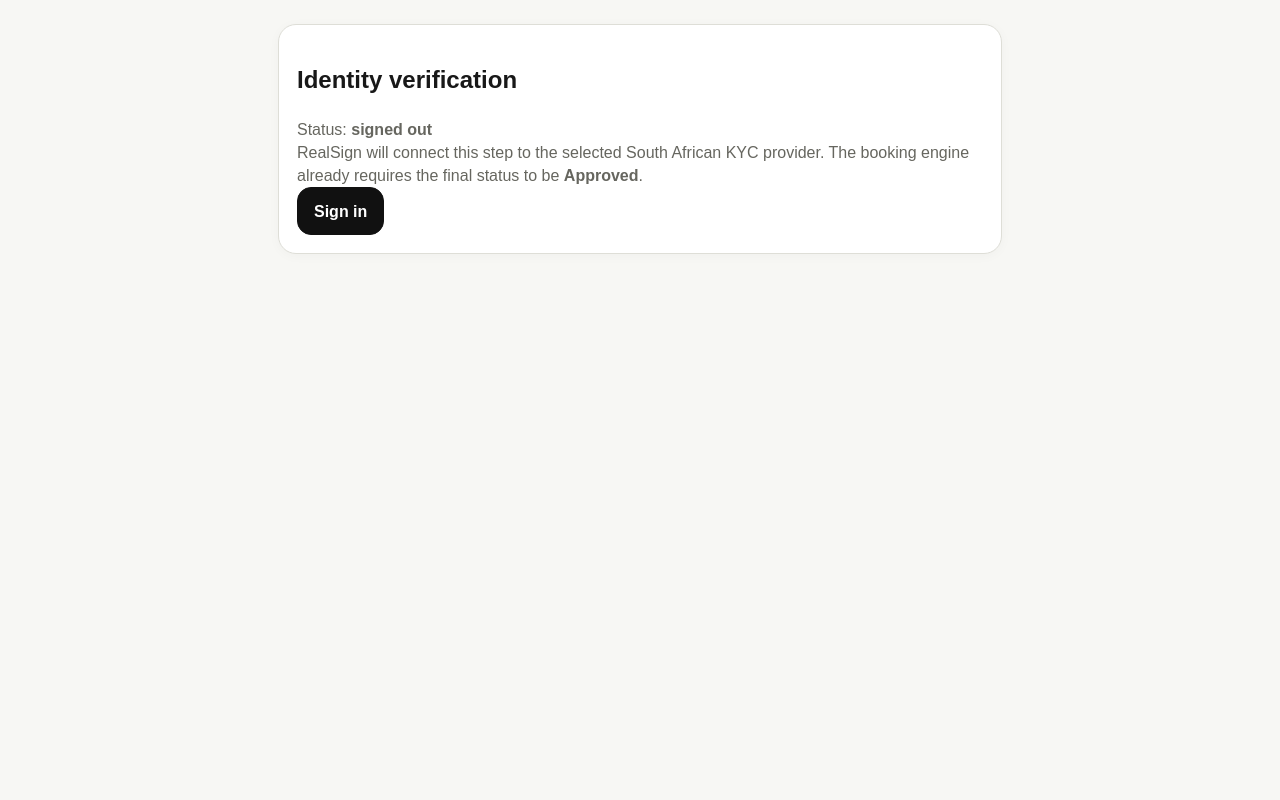
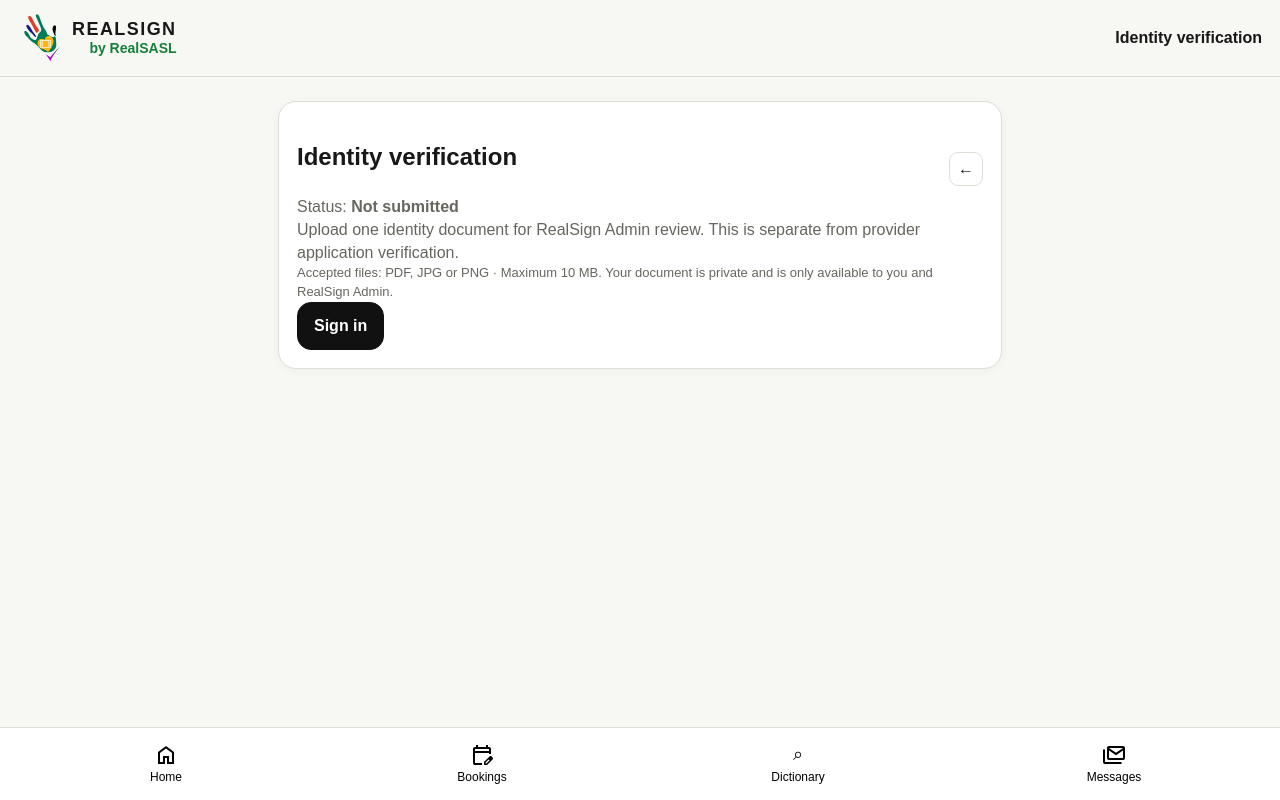
Before and after one commit to tangotea/realsign-sandbox, a Next.js app: page /profile/identity in a window 1280 px wide. Built offline with nearby package versions, Linux system fonts and the light colour scheme; no server answers.

Commit message:
Fix learner identity document upload and admin review

```diff
--- a/app/profile/identity/page.tsx
+++ b/app/profile/identity/page.tsx
@@ -1,3 +1,156 @@
 "use client";
-import { useEffect,useMemo,useState } from "react"; import Link from "next/link"; import { createClient } from "@/lib/supabase/client";
-export default function Page(){const supabase=useMemo(()=>createClient(),[]);const [state,setState]=useState("loading");const [uid,setUid]=useState<string|null>(null);useEffect(()=>{(async()=>{const {data:a}=await supabase.auth.getUser();if(!a.user){setState("signed_out");return;}setUid(a.user.id);const {data}=await supabase.from("user_identity_verifications").select("state").eq("user_id",a.user.id).maybeSingle();setState(data?.state||"not_started");})();},[supabase]);async function start(){if(!uid)return;await supabase.from("user_identity_verifications").upsert({user_id:uid,state:"pending"},{onConflict:"user_id"});setState("pending");}return <main className="main"><section className="card"><h1>Identity verification</h1><p>Status: <strong>{state.replaceAll("_"," ")}</strong></p><p>RealSign will connect this step to the selected South African KYC provider. The booking engine already requires the final status to be <strong>Approved</strong>.</p>{state==="not_started"?<button className="btn" onClick={start}>Start verification</button>:null}{state==="signed_out"?<Link className="btn" href="/sign-in">Sign in</Link>:null}{state==="pending"?<p className="notice">Verification started. For this development checkpoint, Admin can approve the test account from Admin → Users.</p>:null}</section></main>}
+
+import { ChangeEvent, useEffect, useMemo, useState } from "react";
+import Link from "next/link";
+import BrandLockup from "@/components/BrandLockup";
+import AppNav from "@/components/AppNav";
+import { createClient } from "@/lib/supabase/client";
+
+const MAX_FILE_BYTES = 10 * 1024 * 1024;
+const MIME_TYPES = ["application/pdf", "image/jpeg", "image/png"];
+const EXTENSIONS = [".pdf", ".jpg", ".jpeg", ".png"];
+
+type IdentityState = "loading" | "signed_out" | "not_started" | "pending" | "approved" | "rejected" | "needs_information";
+
+function statusLabel(state: IdentityState) {
+  switch (state) {
+    case "pending": return "Pending review";
+    case "approved": return "Approved";
+    case "needs_information": return "Needs information";
+    case "rejected": return "Not approved";
+    default: return "Not submitted";
+  }
+}
+
+async function uploadWithProgress(
+  supabaseUrl: string,
+  publishableKey: string,
+  accessToken: string,
+  path: string,
+  file: File,
+  onProgress: (percent: number) => void,
+) {
+  const encodedPath = path.split("/").map(encodeURIComponent).join("/");
+  return new Promise<{ error: string | null }>(resolve => {
+    const request = new XMLHttpRequest();
+    request.open("POST", `${supabaseUrl}/storage/v1/object/${encodeURIComponent("verification-documents")}/${encodedPath}`);
+    request.setRequestHeader("Authorization", `Bearer ${accessToken}`);
+    request.setRequestHeader("apikey", publishableKey);
+    request.setRequestHeader("x-upsert", "false");
+    request.setRequestHeader("Content-Type", file.type || "application/octet-stream");
+    request.upload.onprogress = event => {
+      if (event.lengthComputable) onProgress(Math.min(100, Math.round((event.loaded / event.total) * 100)));
+    };
+    request.onerror = () => resolve({ error: "Upload failed. Please check your connection and try again." });
+    request.onload = () => {
+      if (request.status >= 200 && request.status < 300) {
+        onProgress(100);
+        resolve({ error: null });
+        return;
+      }
+      let message = "Upload failed. Please try again.";
+      try {
+        const response = JSON.parse(request.responseText) as { message?: string; error?: string };
+        message = response.message || response.error || message;
+      } catch {
+        // Keep the friendly fallback when storage returns a non-JSON response.
+      }
+      resolve({ error: message });
+    };
+    request.send(file);
+  });
+}
+
+export default function Page() {
+  const supabase = useMemo(() => createClient(), []);
+  const [state, setState] = useState<IdentityState>("loading");
+  const [uid, setUid] = useState<string | null>(null);
+  const [storagePath, setStoragePath] = useState<string | null>(null);
+  const [progress, setProgress] = useState<number | null>(null);
+  const [message, setMessage] = useState("");
+  const [messageKind, setMessageKind] = useState<"success" | "error" | "info">("info");
+
+  useEffect(() => {
+    (async () => {
+      const { data: auth } = await supabase.auth.getUser();
+      if (!auth.user) { setState("signed_out"); return; }
+      setUid(auth.user.id);
+      const { data, error } = await supabase.from("user_identity_verifications").select("state,storage_path").eq("user_id", auth.user.id).maybeSingle();
+      if (error) { setMessageKind("error"); setMessage(error.message); }
+      setStoragePath(data?.storage_path || null);
+      setState((data?.state as IdentityState) || "not_started");
+    })();
+  }, [supabase]);
+
+  async function uploadIdentity(event: ChangeEvent<HTMLInputElement>) {
+    const file = event.target.files?.[0];
+    if (!file || !uid) return;
+    if (file.size > MAX_FILE_BYTES) { setMessageKind("error"); setMessage("Please choose a PDF, JPG or PNG file that is 10 MB or smaller."); return; }
+    if (!(MIME_TYPES.includes(file.type) || EXTENSIONS.some(extension => file.name.toLowerCase().endsWith(extension)))) {
+      setMessageKind("error"); setMessage("Please choose a PDF, JPG or PNG file."); return;
+    }
+    const { data: sessionData } = await supabase.auth.getSession();
+    const accessToken = sessionData.session?.access_token;
+    const supabaseUrl = process.env.NEXT_PUBLIC_SUPABASE_URL;
+    const publishableKey = process.env.NEXT_PUBLIC_SUPABASE_PUBLISHABLE_KEY;
+    if (!accessToken || !supabaseUrl || !publishableKey) { setMessageKind("error"); setMessage("Your sign-in session has expired. Please sign in again."); return; }
+    const safeName = file.name.replace(/[^a-zA-Z0-9._-]/g, "-");
+    const path = `${uid}/learner-identity/${Date.now()}-${safeName}`;
+    setProgress(0);
+    setMessageKind("info");
+    setMessage("Uploading identity document… 0%");
+    const upload = await uploadWithProgress(supabaseUrl, publishableKey, accessToken, path, file, percent => {
+      setProgress(percent);
+      setMessage(`Uploading identity document… ${percent}%`);
+    });
+    setProgress(null);
+    if (upload.error) { setMessageKind("error"); setMessage(upload.error); return; }
+    const { error } = await supabase.from("user_identity_verifications").upsert({
+      user_id: uid,
+      state: "pending",
+      storage_path: path,
+      submitted_at: new Date().toISOString(),
+    }, { onConflict: "user_id" });
+    if (error) {
+      await supabase.storage.from("verification-documents").remove([path]);
+      setMessageKind("error"); setMessage(error.message); return;
+    }
+    setStoragePath(path);
+    setState("pending");
+    setMessageKind("success");
+    setMessage("Identity document uploaded successfully. Awaiting admin review.");
+    event.target.value = "";
+  }
+
+  async function removeIdentity() {
+    if (!uid || !storagePath || !window.confirm("Remove this identity document? You can upload a replacement.")) return;
+    setMessageKind("info");
+    setMessage("Removing identity document…");
+    const { error: storageError } = await supabase.storage.from("verification-documents").remove([storagePath]);
+    if (storageError) { setMessageKind("error"); setMessage(storageError.message); return; }
+    const { error } = await supabase.from("user_identity_verifications").update({ state: "not_started", storage_path: null, submitted_at: null }).eq("user_id", uid);
+    if (error) { setMessageKind("error"); setMessage(error.message); return; }
+    setStoragePath(null);
+    setState("not_started");
+    setMessageKind("success");
+    setMessage("Identity document removed.");
+  }
+
+  return <div className="shell">
+    <header className="topbar"><BrandLockup /><strong>Identity verification</strong></header>
+    <main className="main">
+      <section className="card">
+        <div className="row"><div><h1>Identity verification</h1><p>Status: <strong>{statusLabel(state)}</strong></p></div><Link className="help-btn" href="/profile" aria-label="Back to profile">←</Link></div>
+        <p>Upload one identity document for RealSign Admin review. This is separate from provider application verification.</p>
+        <p className="upload-guidance">Accepted files: PDF, JPG or PNG · Maximum 10 MB. Your document is private and is only available to you and RealSign Admin.</p>
+        {state === "approved" ? <p className="notice">Your identity has been approved. You can continue to use RealSign.</p> : null}
+        {state !== "approved" && state !== "signed_out" ? <div className="row wrap"><label className="upload-btn">{storagePath ? "Replace document" : "Upload identity document"}<input hidden type="file" accept=".pdf,.jpg,.jpeg,.png,application/pdf,image/jpeg,image/png" disabled={progress !== null} onChange={uploadIdentity} /></label>{storagePath ? <button type="button" className="mini-btn danger-text" disabled={progress !== null} onClick={removeIdentity}>Remove document</button> : null}</div> : null}
+        {state === "signed_out" ? <Link className="btn" href="/sign-in">Sign in</Link> : null}
+        {progress !== null ? <div className="upload-progress" role="status" aria-live="polite"><div className="upload-progress-top"><strong>Uploading identity document</strong><span>{progress}%</span></div><progress value={progress} max={100} aria-label={`Uploading identity document ${progress}%`} /></div> : null}
+        {message ? <p className={`inline-feedback ${messageKind}`} aria-live="polite">{message}</p> : null}
+        {state === "pending" && storagePath ? <p className="notice">Your document is waiting for RealSign Admin review. You do not need to upload it again unless you want to replace it.</p> : null}
+      </section>
+    </main>
+    <AppNav />
+  </div>;
+}
```
Also changed, not shown: app/admin/users/page.tsx (+2 -2 lines), 1 other file (tests, documents, lock files or other folders).
